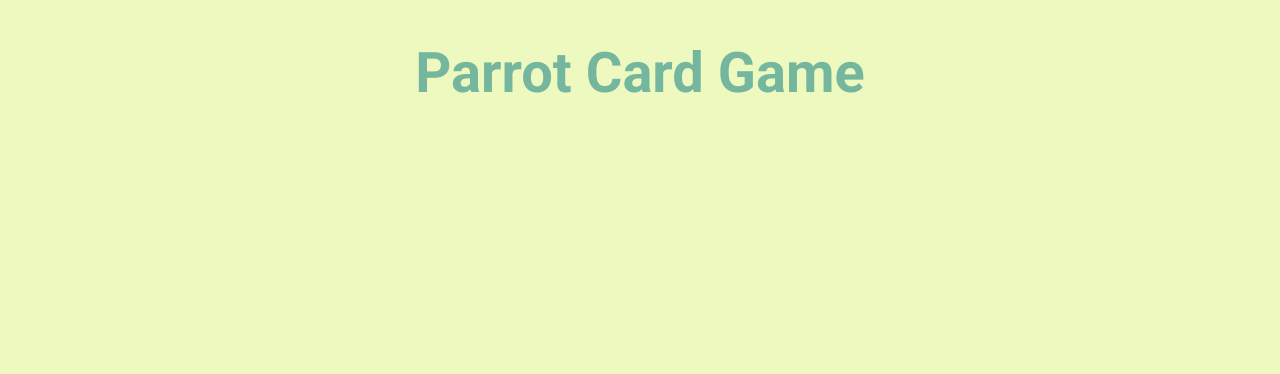
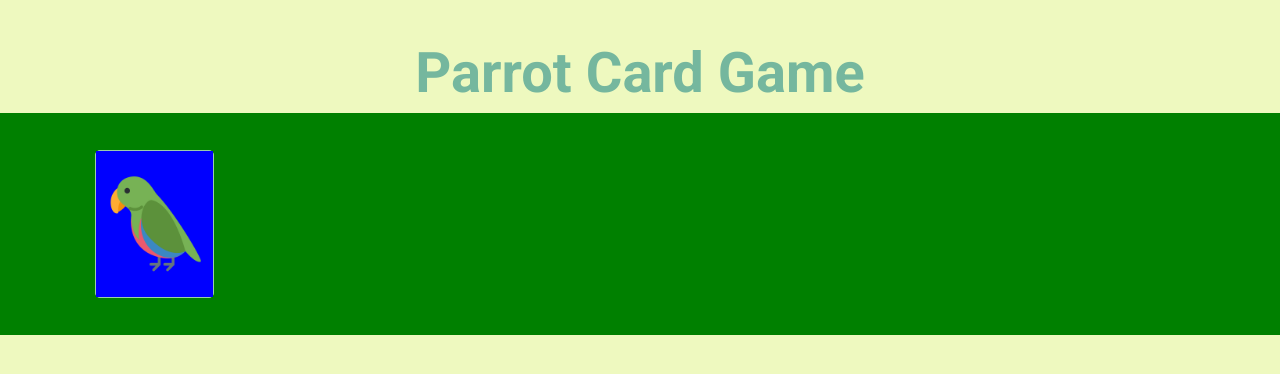
Before and after one commit to Luminossx092/Projeto_04_parrotsCardGame, a plain HTML site: page index.html in a window 1280 px wide. Drawn offline with Linux system fonts and the light colour scheme.

Commit message:
versao com as cartas virantes

```diff
--- a/index.html
+++ b/index.html
@@ -10,6 +10,14 @@
 </head>
 <body>
     <div class="Titulo">Parrot Card Game</div>
-    <div class="Cartas"></div>
+    <div class="Baralho">
+        <div onclick="virar(this)" class="Carta">
+            <div class="FaceCarta FrenteCarta"></div>
+            <div class="FaceCarta VersoCarta">
+                <img src="./Images/back.png">
+            </div>
+        </div>
+    </div>
+    <script src="script.js"></script>
 </body>
 </html>
--- /dev/null
+++ b/script.js
@@ -0,0 +1,3 @@
+function virar(elemento){
+    elemento.classList.toggle("virada");
+  }
--- a/style.css
+++ b/style.css
@@ -1,36 +1,81 @@
 @import url('https://fonts.googleapis.com/css2?family=Roboto:wght@700&display=swap');
 
 body {
+
     background-color: #EEF9BF;
     display: flex;
+    flex-direction: column;
     justify-content: center;
+    box-sizing: border-box;
 }
 
 .Titulo {
     font-family: 'Roboto', sans-serif;
     height: 63px;
-    width: 540px;
+    width: 100%;
     font-size: 56px;
     font-weight: 700;
     line-height: 66px;
     color: #75B79E;
     margin-top: 40px;
+    margin-bottom: 10px;
     text-align: center;
 }
 
-.Cartas {
+.Baralho {
+    padding: 0 95px;
     display: flex;
+    background-color: green;
+    flex-wrap: nowrap;
+}
+
+.Carta {
+    height: 146px;
+    width: 117px;
+    border-radius: 5px;
+    margin: 37px 0;
+    background-color: #A7E9AF;
+    border: 1px solid #99CEA8;
+    position: relative;
+    transition: all 1s;
+    transform-style: preserve-3d;
+}
+
+.virada {
+    transform: rotateY(180deg);
+}
+
+.FaceCarta {
+    height: 146px;
+    width: 117px;
+    position: absolute;
+    display: flex;
+    justify-content: center;
+    align-items: center;
+
+}
+
+.FrenteCarta {
+    background-color: red;
+}
+
+.VersoCarta {
+    background-color: blue;
+    backface-visibility: hidden;
+}
+
+.VersoCarta img {
+    height: 100px;
+    width: 100px;
 }
 
 @media only screen and (max-width: 600px) {
     .Titulo {
-        width: 312px;
         font-size: 36px;
         line-height: 42px;
-        text-align: center;
     }
 
-    .Cartas {
+    .Baralho {
         flex-direction: column;
     }
 }
```
Also changed, not shown: Images/back.png (added), Images/bobrossparrot.gif (added), Images/explodyparrot.gif (added), Images/fiestaparrot.gif (added), Images/metalparrot.gif (added), Images/revertitparrot.gif (added), Images/tripletsparrot.gif (added), Images/unicornparrot.gif (added).
